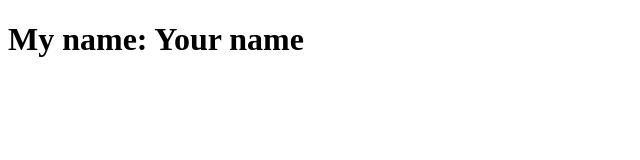
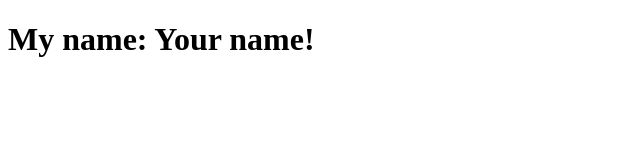
Before and after one commit to TheTangentLine/cicd_learning, a plain HTML site: page index.html in a window 1280 px wide. Shown: the full height of the page, 0-640 px from the left. Drawn offline with Linux system fonts and the light colour scheme.

```diff
--- a/index.html
+++ b/index.html
@@ -6,6 +6,6 @@
     <title>Test</title>
   </head>
   <body>
-    <h1>My name: Your name</h1>
+    <h1>My name: Your name!</h1>
   </body>
 </html>
```
